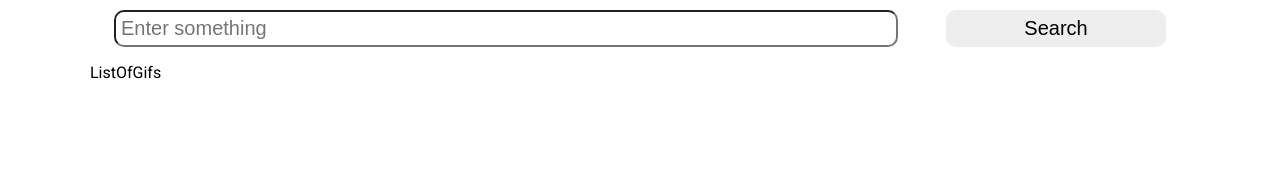
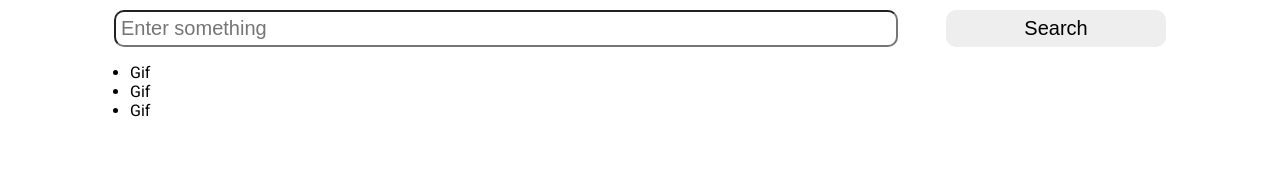
Before and after one commit to wizelineacademy/react-series-challenge, a React (Create React App) app: page / in a window 1280 px wide. Shown: the top 170 px of the page. Built offline with nearby package versions, Linux system fonts and the light colour scheme.

Commit message:
created GifList component, added to App

```diff
--- a/src/App.js
+++ b/src/App.js
@@ -1,15 +1,14 @@
 import React, { Component } from 'react';
 import {Container} from "./App.styled";
 import {SearchBar} from "./components/SearchBar/SearchBar";
+import {GifList} from "./components/GifList/GifList";
 
 class App extends Component {
   render() {
     return (
       <Container>
         <SearchBar />
-        <div>
-            <p>ListOfGifs</p>
-        </div>
+        <GifList />
       </Container>
     );
   }
--- /dev/null
+++ b/src/components/GifList/GifList.js
@@ -0,0 +1,13 @@
+import React, { Component } from 'react';
+
+export class GifList extends Component {
+  render() {
+    return (
+      <ul>
+        <li>Gif</li>
+        <li>Gif</li>
+        <li>Gif</li>
+      </ul>
+    )
+  }
+}
```
